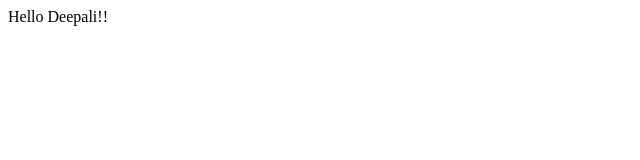
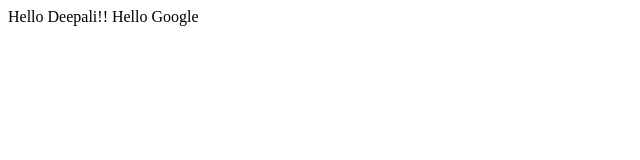
Before and after one commit to gitdeepaliagrawal06/practice, a plain HTML site: page index.html in a window 1280 px wide. Shown: the whole page, without its empty margins (0-640 px from the left). Drawn offline with Linux system fonts and the light colour scheme.

Commit message:
Update index.html

```diff
--- a/index.html
+++ b/index.html
@@ -7,5 +7,6 @@
 </head>
 <body>
     Hello Deepali!!
+    Hello Google
 </body>
 </html>
```
